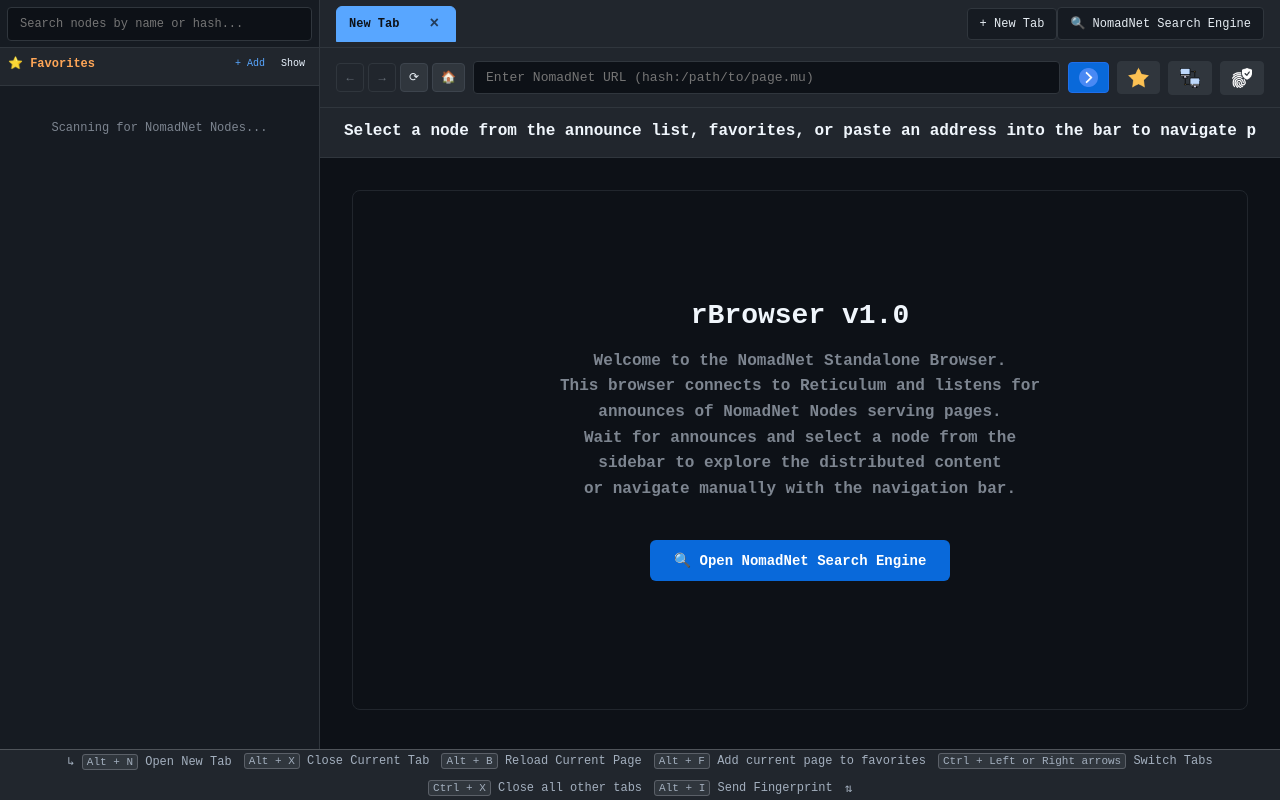
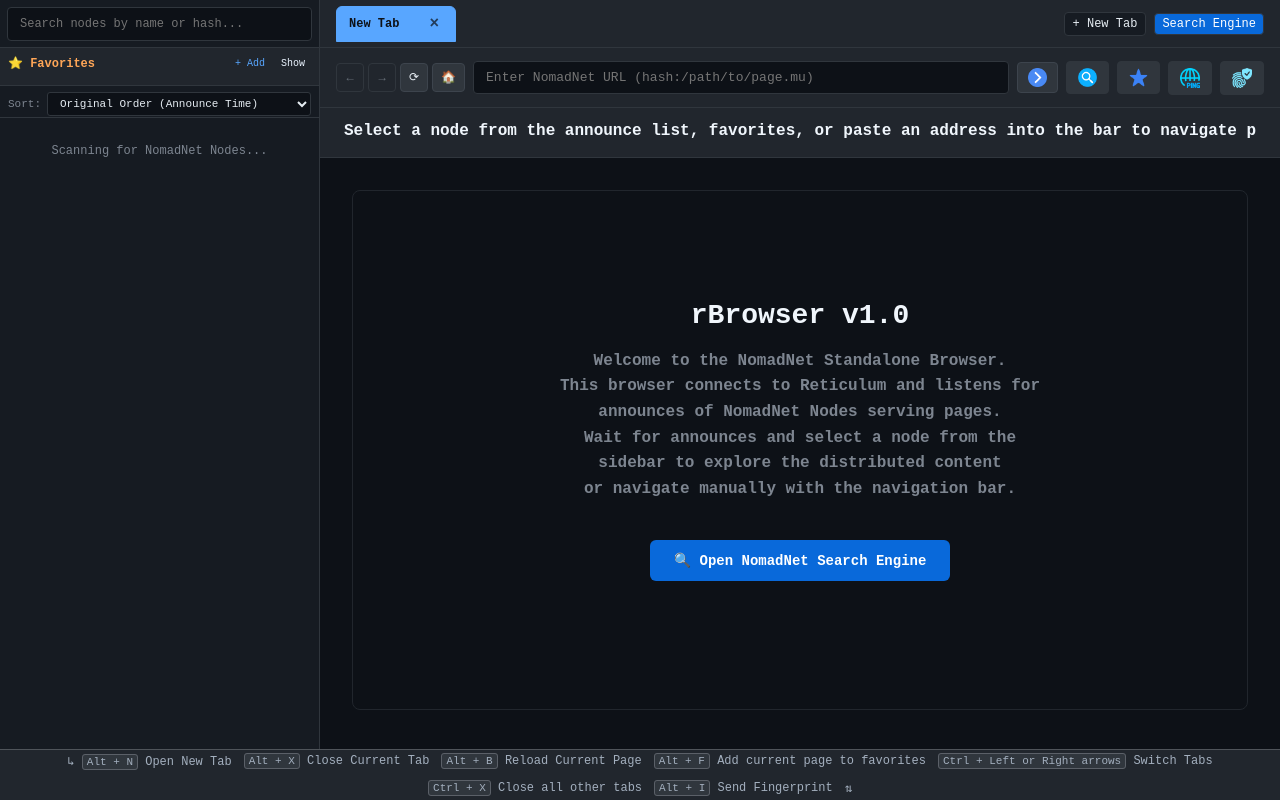
Before and after one commit to fr33n0w/rBrowser, a Flask app: page / in a window 1280 px wide. Run offline with Flask 2, Linux system fonts and the light colour scheme; data that the repository does not hold is empty.

Commit message:
Add node sorting, improved overall UI elements and search engine

```diff
--- a/templates/index.html
+++ b/templates/index.html
@@ -28,7 +28,27 @@
                     <div style="text-align: center; color: #7d8590; font-size: 11px; padding: 8px;">No favorites yet</div>
                 </div>
             </div>
-            <div class="node-list-container" style="position: absolute !important; top: 50px !important; bottom: 38px !important; left: 0 !important; right: 0 !important; overflow-y: auto !important;">
+            <div class="sort-container" style="background: #161b22; padding: 6px 8px; border-bottom: 1px solid #30363d; flex-shrink: 0;">
+                <div style="display: flex; align-items: center; gap: 6px;">
+                    <span style="color: #7d8590; font-size: 11px;">Sort:</span>
+                    <select id="node-sort" onchange="sortAndFilterNodes()" style="
+                        background: #0d1117;
+                        border: 1px solid #30363d;
+                        color: #e6edf3;
+                        padding: 4px 8px;
+                        border-radius: 3px;
+                        font-size: 11px;
+                        flex: 1;
+                        cursor: pointer;
+                    ">
+                        <option value="original">Original Order (Announce Time)</option>
+                        <option value="recent">Most Recent First</option>
+                        <option value="frequent">Most Announced First</option>
+                        <option value="alphabetical">Alphabetical (A-Z)</option>
+                    </select>
+                </div>
+            </div>
+            <div class="node-list-container" style="position: absolute !important; top: 160px !important; bottom: 38px !important; left: 0 !important; right: 0 !important; overflow-y: auto !important;">
                 <div class="node-list" id="node-list">
                     <div style="text-align: center; padding: 20px; color: #d2d7df; font-size: 12px;">Scanning for nodes...</div>
                 </div>
@@ -43,8 +63,8 @@
                 <div class="tabs-container" id="tabs-container">
                     <!-- Tabs will be dynamically created here -->
                 </div>
-                <button class="new-tab-btn" onclick="createNewTab()">+ New Tab</button>
-                <button class="search-tab-btn" onclick="createSearchTab()" title="Search cached pages">🔍 NomadNet Search Engine</button>
+                <button class="new-tab-btn" onclick="createNewTab()" title="Open New Tab Window">+ New Tab</button>
+                <button class="search-tab-btn" onclick="createSearchTab()" title="Open Search Engine Window">Search Engine</button>
             </div>
             <div class="tab-content-wrapper" id="tab-content-wrapper">
                 <!-- Each tab will have its own content area -->
@@ -62,7 +82,8 @@
                 <button class="nav-btn home-btn" onclick="navigateHome()" title="Go to index.mu homepage">🏠</button>
             </div>
             <input type="text" class="address-bar" id="address-bar" placeholder="Enter NomadNet URL (hash:/path/to/page.mu)" onkeypress="handleAddressBarEnter(event)">
-            <button class="go-btn" onclick="navigateToUrl()" title="Navigate to url page"><img src="/templates/go.png" alt="" style="width: 19px; height: 19px; vertical-align: middle;"></button>
+            <button class="go-btn" onclick="navigateToUrl()" title="Navigate to current url page"><img src="/templates/go.png" alt="" style="width: 19px; height: 19px; vertical-align: middle;"></button>
+                <button class="search-btn" onclick="openSearchFromNav()" title="Open Search Engine Window"><img src="/templates/search.png" alt="" style="width: 19px; height: 19px; vertical-align: middle;"></button>
             <button class="star-btn" onclick="addCurrentPageToFavorites()" title="Add current page to favorites"><img src="/templates/star.png" alt="" style="width: 21px; height: 21px; vertical-align: middle;"></button>
             <button class="ping-btn" onclick="pingCurrentNode()" title="Ping current node">
                 <img src="/templates/ping.png" alt="Ping" title="Ping remote Node" style="width: 20px; height: 20px; vertical-align: middle;">
@@ -312,6 +333,24 @@ function switchToTab(tabId) {
     }
 }
 
+function updateNodeListPosition() {
+    const searchContainer = document.querySelector('.search-container');
+    const favoritesSection = document.querySelector('.favorites-section');
+    const sortContainer = document.querySelector('.sort-container');
+    const nodeListContainer = document.querySelector('.node-list-container');
+
+    if (!nodeListContainer) return;
+
+    let topPosition = 0;
+
+    // Add heights of all elements above node list
+    if (searchContainer) topPosition += searchContainer.offsetHeight;
+    if (favoritesSection) topPosition += favoritesSection.offsetHeight;
+    if (sortContainer) topPosition += sortContainer.offsetHeight;
+
+    nodeListContainer.style.top = `${topPosition}px`;
+}
+
 function closeTab(tabId, event) {
     if (event) {
         event.stopPropagation();
@@ -555,8 +594,13 @@ function navigateToUrlTab() {
     const tab = getActiveTab();
     if (tab) {
         const addressBar = document.querySelector(`#${tab.id} .address-bar`);
-        if (addressBar && addressBar.value) {
-            navigateToUrlInternalTab(addressBar.value, true);
+        if (addressBar) {
+            const url = addressBar.value.trim();
+            if (!url) {
+                showNotification('Please enter a URL in the address bar', 'warning', 3000);
+                return;
+            }
+            navigateToUrlInternalTab(url, true);
         }
     }
 }
@@ -1251,7 +1295,7 @@ function fetchPageByUrlTab(hash, path, originalUrl) {
                     addClickHandlersToCurrentTab();
 
                 } else {
-                    if (pageContent) pageContent.innerHTML = `<div class="error">Failed to load page: ${escapeHtml(response.error)}<br><br>This could be due to network issues or the node being offline.</div>`;
+                    if (pageContent) pageContent.innerHTML = `<div class="error">Failed to load page: ${escapeHtml(response.error)}<br><br>This could be due to network issues or, more commonly, the node being offline / unreachable.<br><br>Check your connection and logs to ensure you are connected and script is running.<br><br>Send a ping to the remote host to check if it's alive or not.</div>`;
                     if (pageTitle) pageTitle.textContent = `Error loading ${originalUrl}`;
                     if (pageUrl) pageUrl.textContent = '';
                     if (viewToggle) viewToggle.style.display = 'none';
@@ -1661,7 +1705,6 @@ function fetchPageByUrlTab(hash, path, originalUrl) {
                     return r.json();
                 })
                 .then(nodes => {
-
                     const nodesHash = JSON.stringify(nodes.map(n => ({
                         hash: n.hash,
                         name: n.name,
@@ -1684,9 +1727,8 @@ function fetchPageByUrlTab(hash, path, originalUrl) {
                     }
 
                     lastNodesHash = nodesHash;
-
                     cachedNodes = nodes;
-                    console.log('Cached nodes updated:', cachedNodes.length, 'nodes');
+
                     const list = document.getElementById('node-list');
                     const searchTerm = document.getElementById('node-search').value.toLowerCase();
 
@@ -1697,17 +1739,13 @@ function fetchPageByUrlTab(hash, path, originalUrl) {
 
                     let html = '';
                     nodes.forEach((node, i) => {
-                        const activeTab = getActiveTab();
-                        const selected = '';
-
                         const isFavorite = favoriteNodes.some(fav => fav.hash === node.hash);
                         const starIcon = isFavorite ? '★' : '☆';
                         const starColor = isFavorite ? '#ffa657' : '#7d8590';
 
                         html += `
-                            <div class="node-item ${selected}" id="node-${i}" data-hash="${escapeHtml(node.hash)}" data-name="${escapeHtml(node.name)}" style="padding: 6px 8px; margin-bottom: 4px;">
+                            <div class="node-item" id="node-${i}" data-hash="${escapeHtml(node.hash)}" data-name="${escapeHtml(node.name)}" style="padding: 6px 8px; margin-bottom: 4px;">
                                 <div style="position: relative;">
-                                    <!-- Vertical stack of buttons on the right -->
                                     <div style="position: absolute; top: 0; right: 0; display: flex; flex-direction: column; z-index: 10;">
                                         <button class="info-btn"
                                                 data-hash="${node.hash}"
@@ -1725,7 +1763,7 @@ function fetchPageByUrlTab(hash, path, originalUrl) {
                                                 title="Toggle favorite">${starIcon}</button>
                                     </div>
                                     <div class="node-title" style="font-size: 12px; line-height: 1.2; margin-bottom: 4px;" title="NomadNet Node Name">🖥️ ${escapeHtml(node.name)}</div>
-                                    <div class="node-hash" style="display: flex; align-items: center; gap: 4px; margin-bottom: 4px;"" title="Node Hash Address">
+                                    <div class="node-hash" style="display: flex; align-items: center; gap: 4px; margin-bottom: 4px;" title="Node Hash Address">
                                         <span class="copy-icon" onclick="copyHashToClipboard('${node.hash}'); event.stopPropagation();"
                                             style="cursor: pointer; color: #7d8590; font-size: 12px; padding: 2px;" title="Copy hash to clipboard">📋</span>
                                         <span>${node.hash}</span>
@@ -1738,9 +1776,8 @@ function fetchPageByUrlTab(hash, path, originalUrl) {
 
                     list.innerHTML = html;
 
-                    if (searchTerm) {
-                        filterNodes();
-                    }
+                    // Apply current sort and filter
+                    sortAndFilterNodes();
 
                     document.getElementById('node-count').textContent = nodes.length;
                     updateNodeSelection();
@@ -1750,7 +1787,6 @@ function fetchPageByUrlTab(hash, path, originalUrl) {
                 });
             updateStarButtonState();
         }
-
         function updateStatus() {
             fetch('/api/status')
                 .then(r => {
@@ -2147,6 +2183,7 @@ function fetchPageByUrlTab(hash, path, originalUrl) {
                 list.style.display = 'none';
                 button.textContent = 'Show';
             }
+            setTimeout(updateNodeListPosition, 10);
         }
 
         function removeFavorite(hash) {
@@ -2670,10 +2707,10 @@ function toggleSearchSettings() {
 
     if (panel.style.display === 'none') {
         panel.style.display = 'block';
-        btn.textContent = '⚙️ Hide Settings';
+        btn.textContent = '⚙️ Hide S.E. Settings';
     } else {
         panel.style.display = 'none';
-        btn.textContent = '⚙️ Settings';
+        btn.textContent = '⚙️ Show S.E. Settings';
     }
 }
 
@@ -2858,6 +2895,10 @@ function toggleAdditionalPages() {
     });
 }
 
+function openSearchFromNav() {
+    createSearchTab();
+}
+
 function cacheAdditionalForAll() {
     if (confirm('Cache additional pages for all existing nodes? This may take time.')) {
         fetch('/api/cache-settings', {
@@ -2925,6 +2966,44 @@ async function loadCacheStats() {
     }
 }
 
+function sortAndFilterNodes() {
+    const sortBy = document.getElementById('node-sort').value;
+    const list = document.getElementById('node-list');
+    const nodeItems = Array.from(list.querySelectorAll('.node-item'));
+
+    // Sort the nodes
+    nodeItems.sort((a, b) => {
+        const hashA = a.getAttribute('data-hash');
+        const hashB = b.getAttribute('data-hash');
+        const nodeA = cachedNodes.find(n => n.hash === hashA);
+        const nodeB = cachedNodes.find(n => n.hash === hashB);
+
+        if (!nodeA || !nodeB) return 0;
+
+        switch(sortBy) {
+            case 'recent':
+                return new Date(nodeB.last_seen) - new Date(nodeA.last_seen);
+
+            case 'frequent':
+                return nodeB.node_announce_count - nodeA.node_announce_count;
+
+            case 'alphabetical':
+                return nodeA.name.localeCompare(nodeB.name);
+
+            case 'original':
+            default:
+                return nodeA.announce_count - nodeB.announce_count;
+        }
+    });
+
+    // Re-append in sorted order
+    nodeItems.forEach(item => list.appendChild(item));
+
+    // Apply search filter
+    filterNodes();
+}
+
+
 function toggleAsciiOptimization() {
     const tab = getActiveTab();
     if (!tab) return;
@@ -3044,11 +3123,12 @@ function detectContentType(content) {
     }
 }
 
+
     document.addEventListener('DOMContentLoaded', async function() {
         console.log('NomadNet Browser starting...');
         await initializeMicronParser();
         loadFavorites();
-
+        updateNodeListPosition();
         document.getElementById('node-list').addEventListener('click', function(e) {
 
 
--- a/templates/style.css
+++ b/templates/style.css
@@ -75,13 +75,45 @@ body { background: #0d1117; color: #e6edf3; margin: 0; height: 100vh; overflow:
     color: #e6edf3;
 }
 
+.sort-container {
+    background: #161b22;
+    padding: 6px 8px;
+    border-bottom: 1px solid #30363d;
+    flex-shrink: 0;
+    height: 32px;
+    min-height: 32px;
+    max-height: 32px;
+    position: relative;
+    z-index: 50; /* Higher than node list but lower than favorites */
+}
+
+.sort-container select {
+    background: #0d1117;
+    border: 1px solid #30363d;
+    color: #e6edf3;
+    padding: 4px 8px;
+    border-radius: 3px;
+    font-size: 11px;
+    width: 100%;
+    cursor: pointer;
+    transition: border-color 0.2s ease;
+}
+
+.sort-container select:hover {
+    border-color: #58a6ff;
+}
+
+.sort-container select:focus {
+    outline: none;
+    border-color: #58a6ff;
+}
+
 .node-list-container {
     flex: 1;
     overflow-y: auto;
-    height: calc(100vh - 88px);  /* 50px search + 38px status */
-    min-height: calc(100vh - 88px);
-    max-height: calc(100vh - 88px);
-    padding-top: 45px;
+    padding-top: 0;
+    position: relative; /* Changed from absolute */
+    z-index: 1; /* Lower z-index */
 }
 
 .node-list {
@@ -155,7 +187,7 @@ body { background: #0d1117; color: #e6edf3; margin: 0; height: 100vh; overflow:
 .nav-btn:disabled { background: #21262d; color: #656d76; cursor: not-allowed; border-color: #30363d; }
 .address-bar { flex: 1; background: #0d1117; border: 1px solid #30363d; color: #e6edf3; padding: 8px 12px; border-radius: 4px; font-family: 'SF Mono', Monaco, 'Cascadia Code', 'Roboto Mono', Consolas, monospace; font-size: 13px; }
 .address-bar:focus { outline: none; border-color: #58a6ff; }
-.go-btn { background: #0969da; border: 1px solid #1f6feb; color: #ffffff; padding: 5px 10px; border-radius: 4px; cursor: pointer; font-size: 12px; font-weight: 600; transition: all 0.20s ease; }
+.go-btn { background: #30363d; border: 1px solid #3d444d; color: #ffffff; padding: 5px 10px; border-radius: 4px; cursor: pointer; font-size: 12px; font-weight: 600; transition: all 0.20s ease; }
 .go-btn:hover { background: #1ec735; }
 
 .page-info {
@@ -316,6 +348,7 @@ body { background: #0d1117; color: #e6edf3; margin: 0; height: 100vh; overflow:
     min-height: 48px;
     max-height: 48px;
     flex-shrink: 0;
+    gap: 8px;
 }
 
 .tabs-container {
@@ -389,7 +422,7 @@ body { background: #0d1117; color: #e6edf3; margin: 0; height: 100vh; overflow:
     background: #161b22;
     border: 1px solid #30363d;
     color: #e6edf3;
-    padding: 8px 12px;
+    padding: 4px 8px;
     cursor: pointer;
     border-radius: 4px;
     font-size: 12px;
@@ -567,19 +600,22 @@ body { background: #0d1117; color: #e6edf3; margin: 0; height: 100vh; overflow:
 }
 
 .star-btn:hover {
-    background: #1ec735;
+    background: #030c04;
     border-color: #ffa657;
-    color: #ffcc88;
+    color: #030c04;
 }
 
 .star-btn.favorited {
-    background: #ffa657;
+    border: 2px solid #fad42d;
     color: #0d1117;
-    border-color: #ffa657;
 }
 
 .star-btn.favorited:hover {
-    background: #ffcc88;
+    background: #110d09;
+}
+
+.star-btn.favorited img {
+    filter: brightness(0) saturate(100%) invert(70%) sepia(98%) saturate(460%) hue-rotate(2deg) brightness(104%) contrast(101%);
 }
 
 .fingerprint-btn {
@@ -598,7 +634,7 @@ body { background: #0d1117; color: #e6edf3; margin: 0; height: 100vh; overflow:
 }
 
 .fingerprint-btn img {
-    filter: invert(1) grayscale(1) brightness(10);
+    filter: invert(48%) sepia(89%) saturate(1690%) hue-rotate(195deg) brightness(153%) contrast(101%);
 }
 
 .fingerprint-btn:hover {
@@ -906,6 +942,10 @@ html, body {
     justify-content: center;
 }
 
+.ping-btn img {
+    filter: invert(18%) sepia(89%) saturate(1690%) hue-rotate(195deg) brightness(153%) contrast(121%);
+}
+
 .ping-btn:hover {
     background: #1ec735;
     border-color: #58a6ff;
@@ -1062,3 +1102,39 @@ input:disabled + .slider {
     cursor: not-allowed;
     opacity: 0.5;
 }
+
+.search-tab-btn {
+    background: #0969da;
+    border: 1px solid #30363d;
+    color: white;
+    padding: 3px 7px;
+    cursor: pointer;
+    border-radius: 4px;
+    font-size: 12px;
+    flex-shrink: 0;
+    transition: all 0.12s ease;
+}
+
+.search-tab-btn:hover {
+    background: #1f6feb;
+    border: 1px solid #121416;
+}
+
+.search-btn {
+    background: #30363d;
+    border: 1px solid #30363d;
+    color: #58a6ff;
+    padding: 6px 11px;
+    border-radius: 4px;
+    cursor: pointer;
+    font-size: 15px;
+    font-weight: 600;
+    transition: all 0.30s ease;
+    display: flex;
+    align-items: center;
+    justify-content: center;
+}
+
+.search-btn:hover {
+    background: #1ec735;
+}
```
Also changed, not shown: rBrowser.py (+10 -0 lines), README.md, templates/ping.png, templates/search.png (added), templates/star.png.
